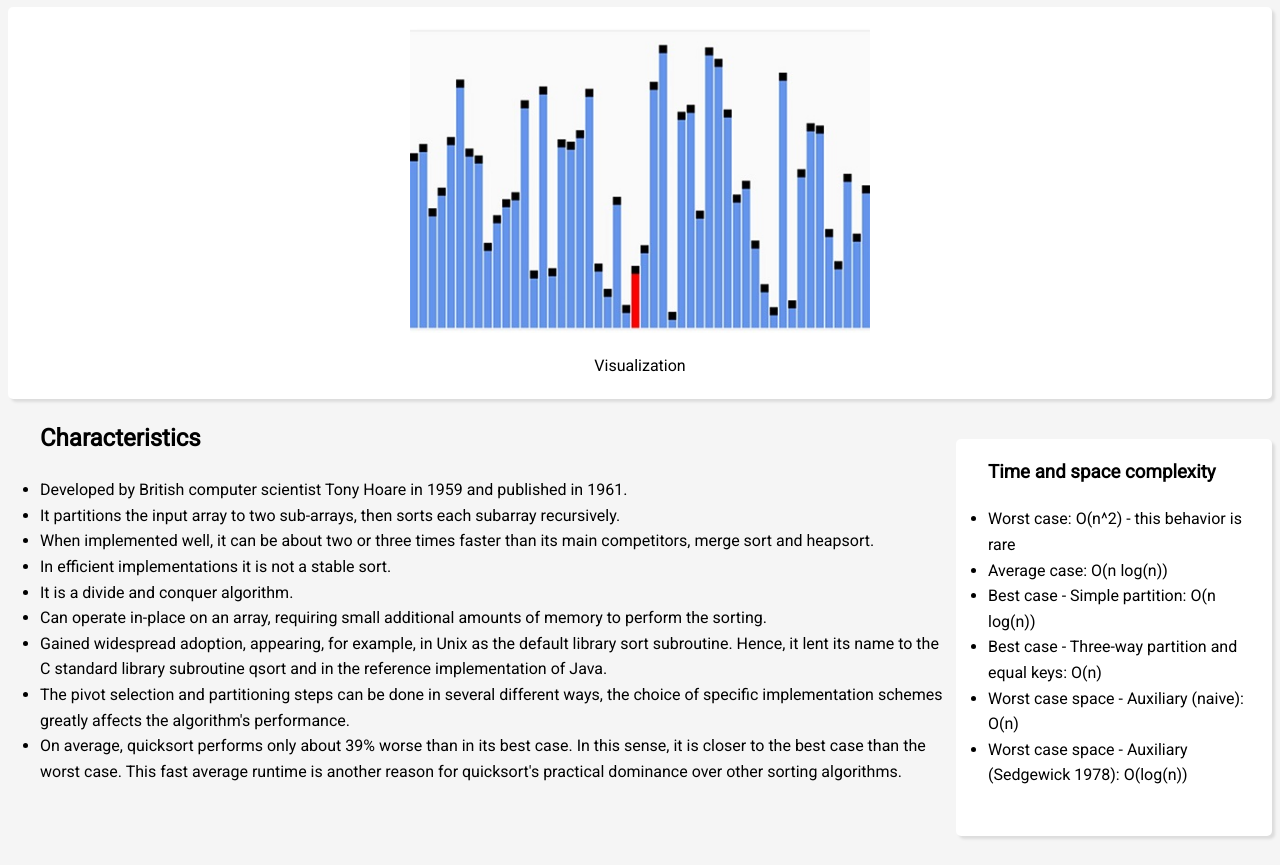
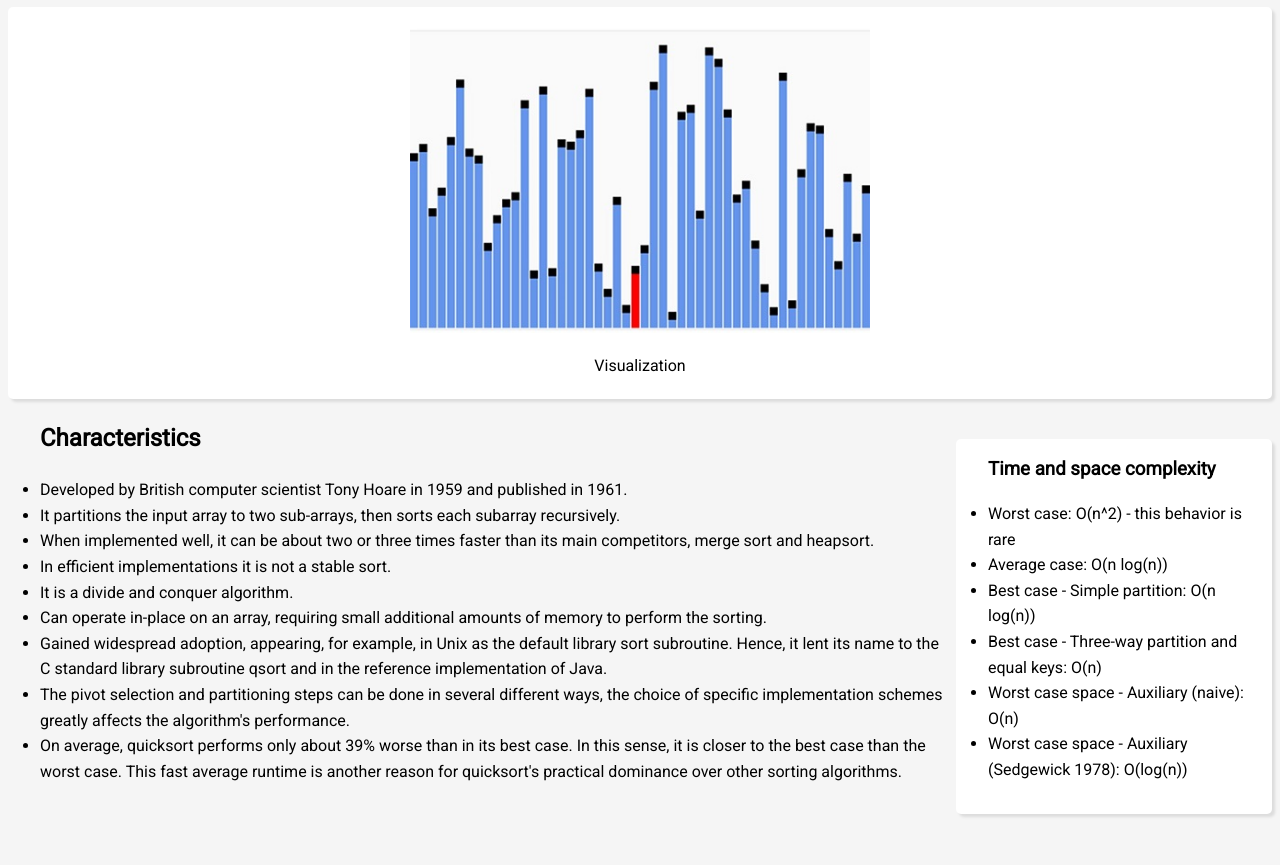
Before and after one commit to g-du-1/tribute-page, a plain HTML site: page index.html in a window 1280 px wide. Shown: the part 87-952 px from the top of the page. Drawn offline with Linux system fonts and the light colour scheme.

Commit message:
Modify padding

```diff
--- a/style.css
+++ b/style.css
@@ -60,8 +60,12 @@ ul {
   flex: 1;
   height: 50%;
   margin: 2.5rem auto;
-  padding: 0 0.5rem 2rem 2rem;
+  padding: 0 0.5rem 1rem 2rem;
   text-align: left;
+}
+
+h3 {
+  margin: 1rem 0;
 }
 
 @media only screen and (max-width: 67.125rem) {
```
